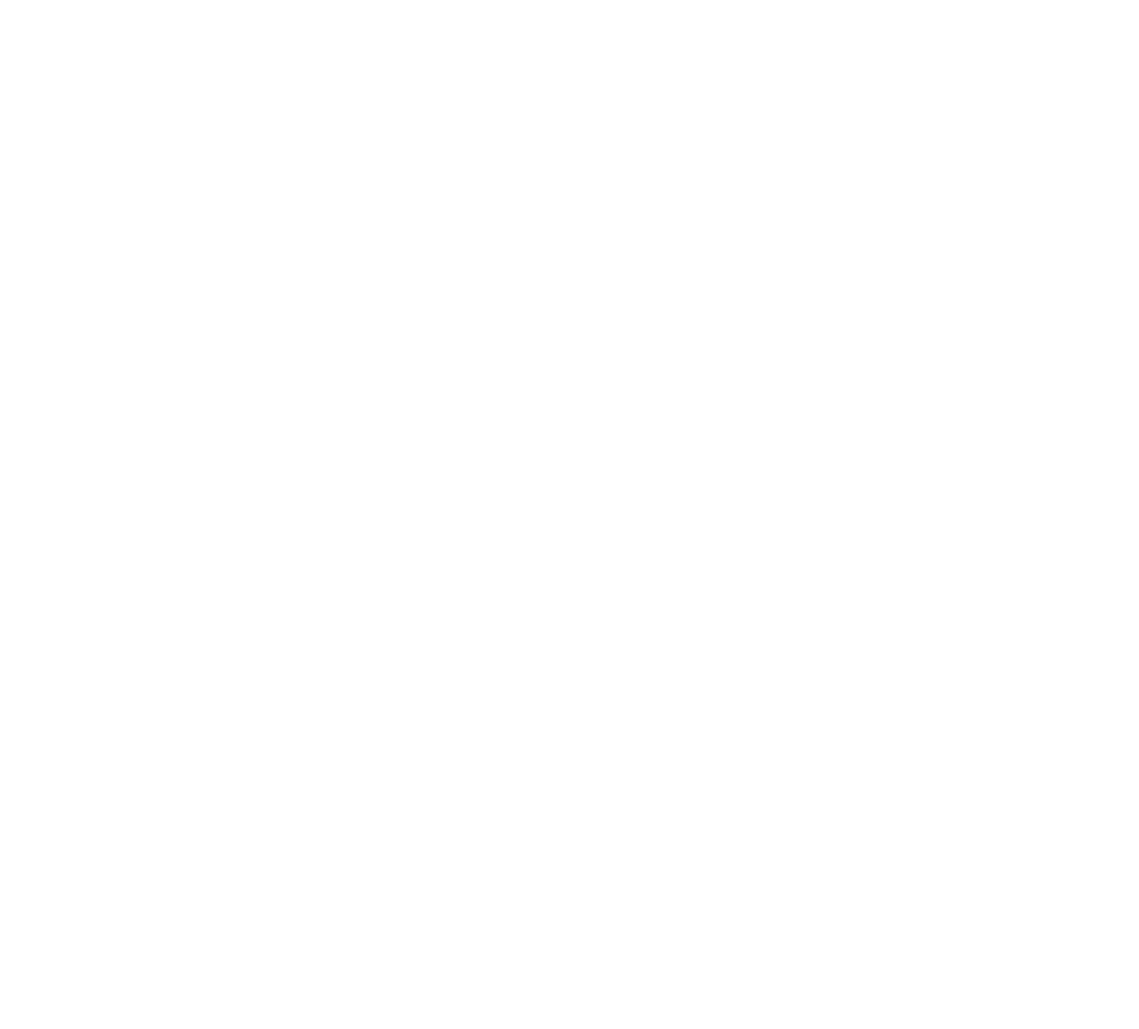
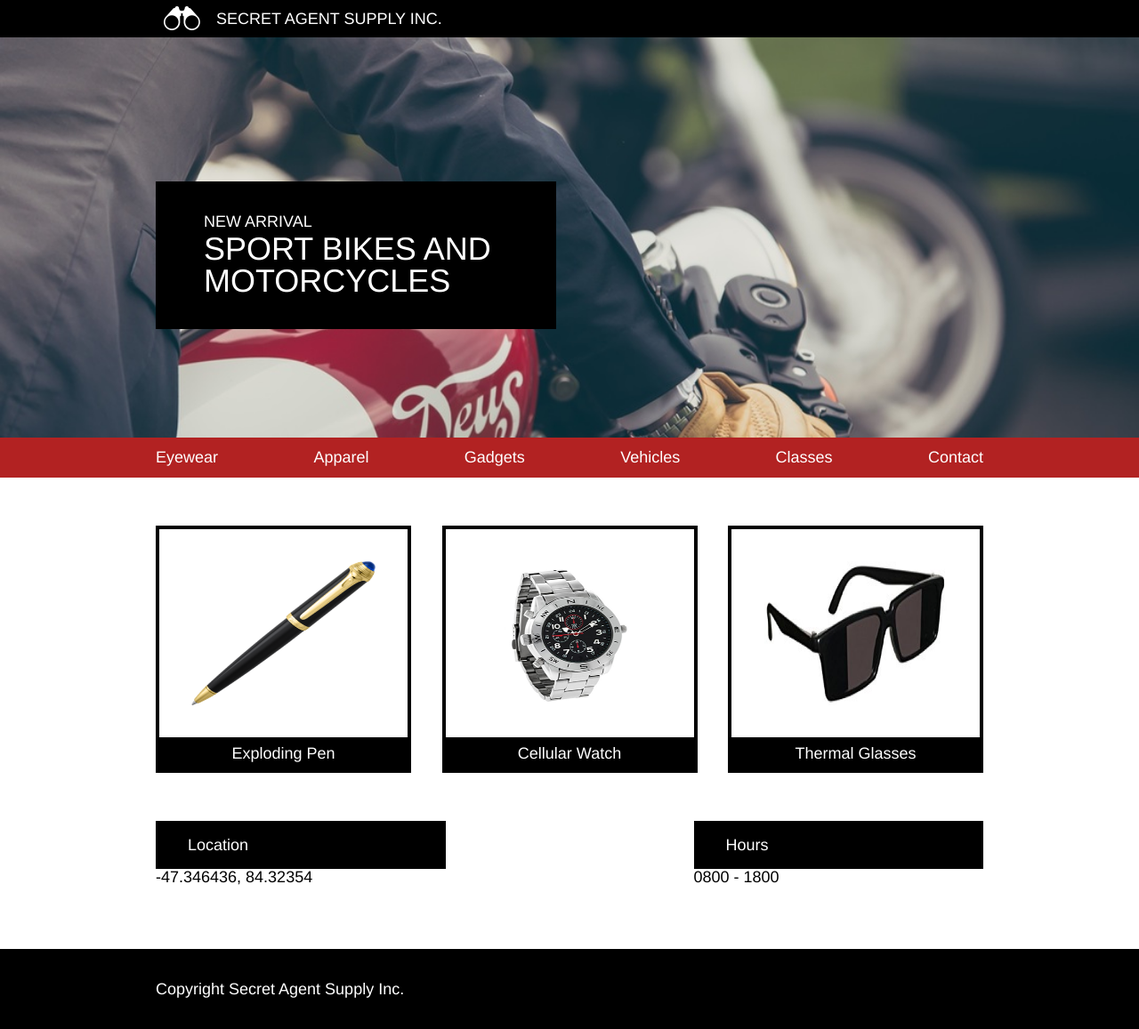
Before and after one commit to tkalik/Secret-Agent-Supply, a plain HTML site: page index.html in a window 1280 px wide. Shown: the whole page at 89% size. Before the commit the page ends 800 px from the top, so only its background shows below. Drawn offline with Linux system fonts and the light colour scheme.

Commit message:
Add style.css

```diff
--- a/index.html
+++ b/index.html
@@ -3,11 +3,65 @@
   <head>
     <link href="./resources/css/reset.css" style="text/css" rel="stylesheet">
     <link href="./resources/css/style.css" style="text/css" rel="stylesheet">
-    </svg>
     <meta charset="utf-8">
     <title>Secret Agent Supply</title>
   </head>
   <body>
-
+    <div class="page">
+        <div class="header">
+          <div class="black">
+            <article class="logo">
+              <img src="./resources/css/images/logo.png" alt="binocular logo">
+              <h3>Secret Agent Supply Inc.</h3>
+            </article>
+          </div>
+          <div class="main">
+            <div class="heading">
+              <article class="arrival">
+                <h3>New arrival</h3>
+                <h1>Sport bikes and motorcycles</h1>
+              </article>
+            </div>
+          </div>
+          <div class="red">
+            <article class="menu">
+              <p>Eyewear</p>
+              <p>Apparel</p>
+              <p>Gadgets</p>
+              <p>Vehicles</p>
+              <p>Classes</p>
+              <p>Contact</p>
+            </article>
+          </div>
+        </div>
+        <div class="container">
+          <div class="box">
+            <article class="product">
+              <img src="./resources/css/images/pen.png" alt="black exploding pen">
+              <p>Exploding Pen</p>
+            </article>
+            <article class="product">
+              <img src="./resources/css/images/watch.png" alt="silver cellular watch">
+              <p>Cellular Watch</p>
+            </article>
+            <article class="product">
+              <img src="./resources/css/images/glasses.png" alt="black squared thermal glasses">
+              <p>Thermal Glasses</p>
+            </article>
+          </div>
+          <div class="about">
+            <article class="location">
+              <p>Location</p>
+              <address>-47.346436, 84.32354</address>
+            </article>
+            <article class="hours">
+              <p>Hours</p>
+              <time>0800 - 1800</time>
+            </article>
+          </div>
+        </div>
+        <footer>
+          <p>Copyright Secret Agent Supply Inc.</p>
+        </footer>
   </body>
 </html>
--- a/resources/css/style.css
+++ b/resources/css/style.css
@@ -0,0 +1,142 @@
+html {
+  font-size: 18px;
+  font-family: Helvetica;
+}
+
+.black {
+  display: flex;
+  background-color: black;
+  justify-content: center;
+}
+
+.logo {
+  display: flex;
+  width: 930px;
+  align-items: center;
+}
+
+.logo img {
+  height: 1.5rem;
+  padding-left: 0.5rem;
+  padding-right: 1rem;
+}
+
+.logo h3 {
+  color: white;
+  font-size: 1rem;
+  text-transform: uppercase;
+  padding: 0.66rem 0;
+}
+
+.main {
+  display:flex;
+  justify-content: center;
+  background-image: url("./images/moto.jpeg");
+  background-repeat: no-repeat;
+  background-size: cover;
+  height: 25rem;
+}
+
+.heading {
+  width: 930px;
+}
+
+.arrival {
+  background-color: black;
+  width: 25rem;
+  color: white;
+  text-transform: uppercase;
+  margin-top: 9rem;
+}
+
+.arrival h3 {
+  font-size: 1rem;
+  padding-top: 2rem;
+  padding-left: 3rem;
+}
+
+.arrival h1 {
+  font-size: 2rem;
+  padding: 0.25rem 0 2rem 3rem;
+}
+
+.red {
+  display: flex;
+  justify-content: center;
+  background-color: firebrick;
+  flex-direction: row;
+}
+
+.menu {
+  display: inline-flex;
+  justify-content: space-between;
+  width: 930px;
+  color: white;
+  padding: 0.75rem 0 0.75rem 0;
+}
+
+.container {
+  display: flex;
+  align-items: center;
+  flex-direction: column;
+}
+
+.box {
+  display: flex;
+  width: 930px;
+  justify-content: space-between;
+  margin: 3rem 0;
+}
+
+.product {
+  display: flex;
+  flex-direction: column;
+  border: 4px solid black;
+  width: 30%;
+}
+
+.product img {
+  display: flex;
+  height: 9rem;
+  margin: 2rem;
+}
+
+.product p {
+  text-align: center;
+  color: white;
+  background-color: black;
+  width: 100%;
+  padding: 0.5rem 0;
+}
+
+.about {
+  display: flex;
+  justify-content: space-between;
+  width: 930px;
+}
+
+.location,
+.hours {
+  width: 35%;
+  margin-bottom: 4rem;
+}
+
+.location p,
+.hours p {
+  background-color: black;
+  color: white;
+  padding: 1rem 2rem;
+}
+
+footer {
+  display: flex;
+  justify-content: center;
+  align-items: center;
+  background-color: black;
+  color: white;
+  height: 5rem;
+}
+
+footer p {
+  width: 930px;
+}
```
